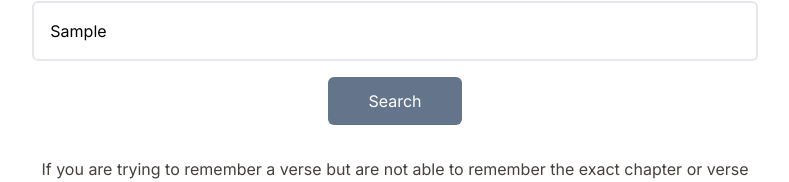
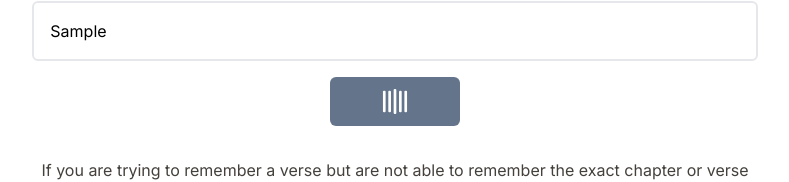
Before and after one commit to icepaq/QuranSearch, a Next.js app in the folder ui/: page / in a window 1280 px wide. Both pictures are taken after typing "Sample" into the empty fields and a click on the button "Search". Shown: the part 296-478 px from the top of the page, without its empty margins (245-1034 px from the left). Built offline with nearby package versions, Linux system fonts and the light colour scheme; no server answers.

Commit message:
loaders, logging

```diff
--- a/ui/package.json
+++ b/ui/package.json
@@ -15,7 +15,8 @@
     "axios": "^1.6.2",
     "next": "14.0.3",
     "react": "^18",
-    "react-dom": "^18"
+    "react-dom": "^18",
+    "react-loader-spinner": "^5.4.5"
   },
   "devDependencies": {
     "@types/node": "^20",
--- /dev/null
+++ b/ui/src/app/api/route.ts
@@ -0,0 +1,6 @@
+/** @format */
+import { NextResponse } from "next/server";
+
+export async function GET() {
+  return NextResponse.json({ data: "hi" });
+}
--- a/ui/src/app/hadithsearch.tsx
+++ b/ui/src/app/hadithsearch.tsx
@@ -2,6 +2,7 @@
 
 import { useState } from "react";
 import axios from "axios";
+import { Bars } from "react-loader-spinner";
 
 type Hadith = {
   id: string;
@@ -73,7 +74,11 @@ const HadithSearch = ({ display }: { display: number }) => {
           disabled={disabled}
           onClick={handleSearch}
         >
-          Search
+          {disabled ? (
+            <Bars color="white" width={"50"} height={"25"} />
+          ) : (
+            "Search"
+          )}
         </button>
 
         <p className="md:w-8/12 text-center m-4 text-stone-700">
--- a/ui/src/app/quransearch.tsx
+++ b/ui/src/app/quransearch.tsx
@@ -2,6 +2,7 @@
 
 import { useState } from "react";
 import axios from "axios";
+import { Bars } from "react-loader-spinner";
 
 type QuranQuery = {
   chapter: number;
@@ -69,7 +70,11 @@ const QuranSearch = ({ display }: { display: number }) => {
           disabled={disabled}
           onClick={handleSearch}
         >
-          Search
+          {disabled ? (
+            <Bars color="white" width={"50"} height={"25"} />
+          ) : (
+            "Search"
+          )}
         </button>
 
         <p className="md:w-8/12 text-center m-4 text-stone-700">
```
Also changed, not shown: 2 other files (tests, documents, lock files or other folders).
